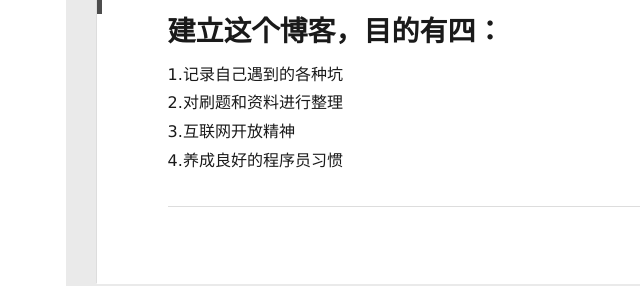
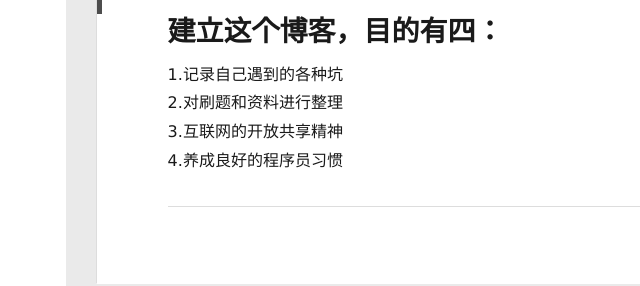
Before and after one commit to wby1999/wby1999.github.io, a plain HTML site: page index.html in a window 1280 px wide. Shown: the part 355-641 px from the top of the page, 234-874 px from the left. Drawn offline with Linux system fonts and the light colour scheme; no server answers.

Commit message:
Site updated: 2020-04-03 15:34:14

```diff
--- a/index.html
+++ b/index.html
@@ -234,7 +234,7 @@
 
     <div class="article-entry" itemprop="articleBody">
 
-        <h1 id="建立这个博客，目的有四："><a href="#建立这个博客，目的有四：" class="headerlink" title="建立这个博客，目的有四："></a>建立这个博客，目的有四：</h1><p>1.记录自己遇到的各种坑<br>2.对刷题和资料进行整理<br>3.互联网开放精神<br>4.养成良好的程序员习惯  </p>
+        <h1 id="建立这个博客，目的有四："><a href="#建立这个博客，目的有四：" class="headerlink" title="建立这个博客，目的有四："></a>建立这个博客，目的有四：</h1><p>1.记录自己遇到的各种坑<br>2.对刷题和资料进行整理<br>3.互联网的开放共享精神<br>4.养成良好的程序员习惯  </p>
 
 
 
```
Also changed, not shown: 2020/04/03/我的第一篇blog/index.html (+4 -4 lines).
